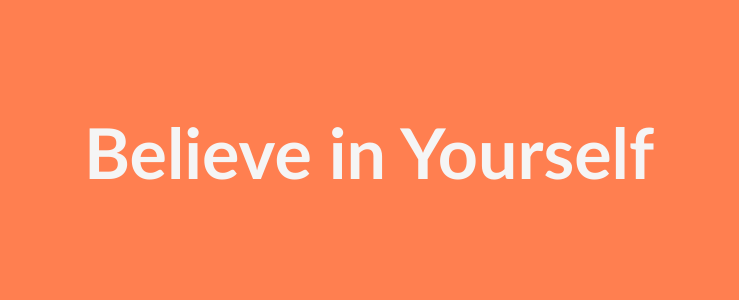
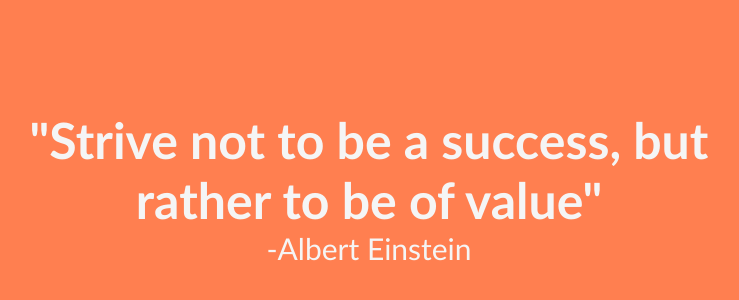
Before and after one commit to ashusharma1007/full-stack, a website: page site/index.html in a window 1280 px wide. Shown: the part 40-340 px from the top of the page, without its empty margins (271-1010 px from the left). Drawn offline with Linux system fonts and the light colour scheme.

Commit message:
changed quote

```diff
--- a/site/app.css
+++ b/site/app.css
@@ -12,7 +12,12 @@ body{
 
 }
 h1{
-    font-size: 70px;
+    font-size: 50px;
     font-family: 'Gill Sans', 'Gill Sans MT', Calibri, 'Trebuchet MS', sans-serif;
     color: whitesmoke;
 }
+span{
+    font-size: 30px;
+    font-family: 'Gill Sans', 'Gill Sans MT', Calibri, 'Trebuchet MS', sans-serif;
+    color: whitesmoke;
+}
--- a/site/index.html
+++ b/site/index.html
@@ -12,7 +12,11 @@
     </head>
 <body>
   <div class="container">
-	  <h1>Believe in Yourself</h1>
+	  <h1>"Strive not to be a success, but </h1>
+		  <h1>rather to be of value" </h1>
+	  <span>
+		  -Albert Einstein
+	  </span>
   </div>
 
 </body>
```
